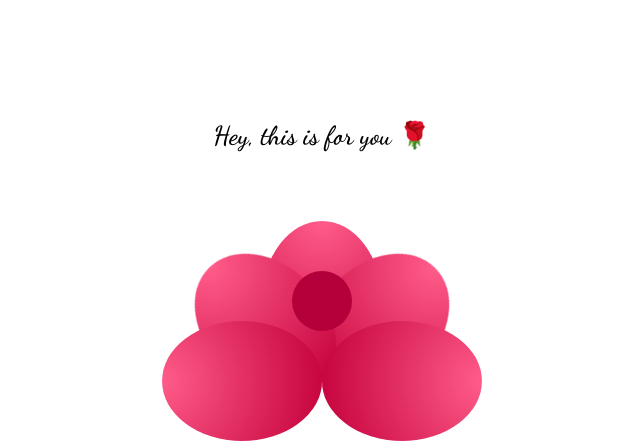
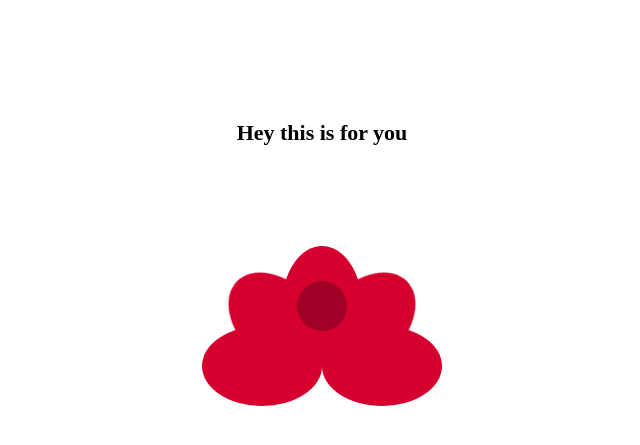
Before and after one commit to RDPH7/Propsal, a plain HTML site: page index.html in a window 1280 px wide. Shown: the top 445 px of the page, without its empty margins (318-958 px from the left). Drawn offline with Linux system fonts and the light colour scheme.

Commit message:
Refactor index.html for better design and structure
Updated HTML structure and styling for improved layout and aesthetics.

```diff
--- a/index.html
+++ b/index.html
@@ -2,103 +2,93 @@
 <html lang="en">
 <head>
 <meta charset="UTF-8">
-<title>For You 🌹</title>
+<title>For You</title>
 <meta name="viewport" content="width=device-width, initial-scale=1.0">
 
-<link href="https://fonts.googleapis.com/css2?family=Dancing+Script:wght@600&display=swap" rel="stylesheet">
-
 <style>
-*{margin:0;padding:0;box-sizing:border-box}
-
 body{
-  background:#ffffff;
+  margin:0;
+  height:100vh;
   display:flex;
   justify-content:center;
   align-items:center;
-  height:100vh;
-  font-family:'Dancing Script',cursive;
+  background:#ffffff;
+  font-family:serif;
+  color:black;
 }
 
-/* Instagram Story Frame */
-.story{
+.container{
   width:360px;
-  height:640px; /* 9:16 ratio */
-  background:#fff;
+  height:640px;
   text-align:center;
   position:relative;
 }
 
-/* Text */
 h2{
   margin-top:40px;
-  font-size:26px;
-  color:#000;
+  font-size:22px;
 }
 
 h1{
-  font-size:30px;
-  color:#000;
+  font-size:26px;
   margin-top:30px;
 }
 
-/* 🌹 ROSE CONTAINER */
+/* 🌹 ROSE */
 .rose{
   position:relative;
   width:200px;
   height:200px;
-  margin:50px auto;
+  margin:60px auto;
 }
 
-/* petals */
 .petal{
   position:absolute;
-  width:120px;
-  height:160px;
-  background:radial-gradient(circle at top, #ff5c8a, #c4003a);
+  width:80px;
+  height:120px;
+  background:#d6002f;
   border-radius:50% 50% 50% 50%;
-  top:20px;
-  left:40px;
+  top:40px;
+  left:60px;
   transform-origin:bottom center;
-  transform:scale(0) rotate(0deg);
-  animation:bloom 1.2s forwards;
+  transform:scale(0);
+  animation:open 1s forwards;
 }
 
-.petal:nth-child(1){animation-delay:0.2s}
-.petal:nth-child(2){animation-delay:0.6s;transform:rotate(45deg) scale(0)}
-.petal:nth-child(3){animation-delay:1s;transform:rotate(-45deg) scale(0)}
-.petal:nth-child(4){animation-delay:1.4s;transform:rotate(90deg) scale(0)}
-.petal:nth-child(5){animation-delay:1.8s;transform:rotate(-90deg) scale(0)}
+.petal:nth-child(1){transform:rotate(0deg) scale(0); animation-delay:0.2s;}
+.petal:nth-child(2){transform:rotate(45deg) scale(0); animation-delay:0.6s;}
+.petal:nth-child(3){transform:rotate(-45deg) scale(0); animation-delay:1s;}
+.petal:nth-child(4){transform:rotate(90deg) scale(0); animation-delay:1.4s;}
+.petal:nth-child(5){transform:rotate(-90deg) scale(0); animation-delay:1.8s;}
 
-@keyframes bloom{
-  to{
-    transform:scale(1) rotate(var(--r,0deg));
-  }
+@keyframes open{
+  to{ transform:scale(1) rotate(var(--r)); }
 }
 
-/* center bud */
-.bud{
+/* CENTER */
+.center{
   position:absolute;
-  width:60px;
-  height:60px;
-  background:#b3003b;
+  width:50px;
+  height:50px;
+  background:#a00025;
   border-radius:50%;
-  top:70px;
-  left:70px;
-  animation:pop 2.2s forwards;
+  top:75px;
+  left:75px;
+  transform:scale(0);
+  animation:centerPop 2.4s forwards;
 }
 
-@keyframes pop{
-  from{transform:scale(0)}
-  to{transform:scale(1)}
+@keyframes centerPop{
+  to{transform:scale(1);}
 }
 </style>
 </head>
 
 <body>
 
-<div class="story">
+<div class="container">
 
-  <h2>Hey, this is for you 🌹</h2>
+  <h2>Hey this is for you</h2>
 
   <div class="rose">
     <div class="petal" style="--r:0deg"></div>
@@ -106,7 +96,7 @@ h1{
     <div class="petal" style="--r:-45deg"></div>
     <div class="petal" style="--r:90deg"></div>
     <div class="petal" style="--r:-90deg"></div>
-    <div class="bud"></div>
+    <div class="center"></div>
   </div>
 
   <h1>
```
